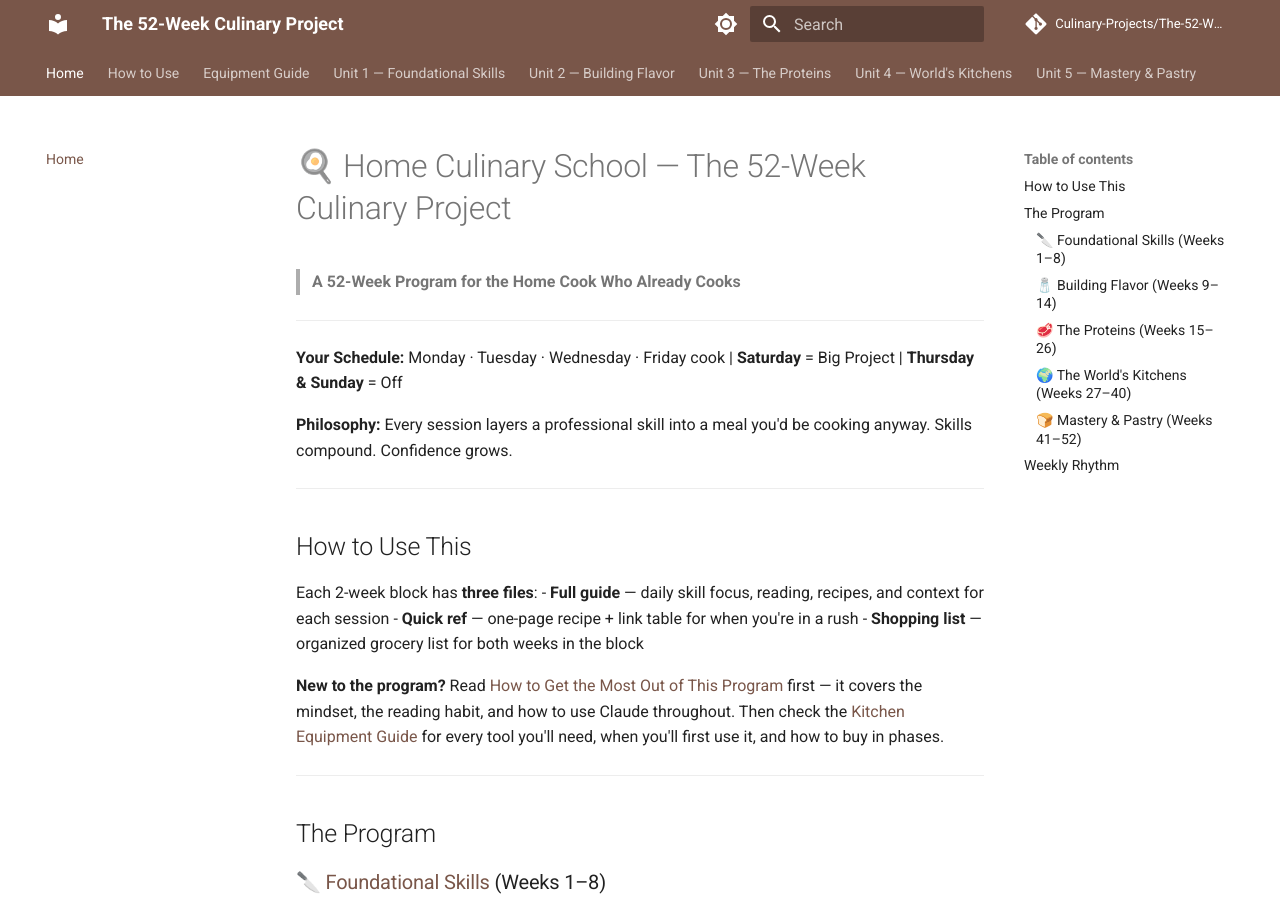
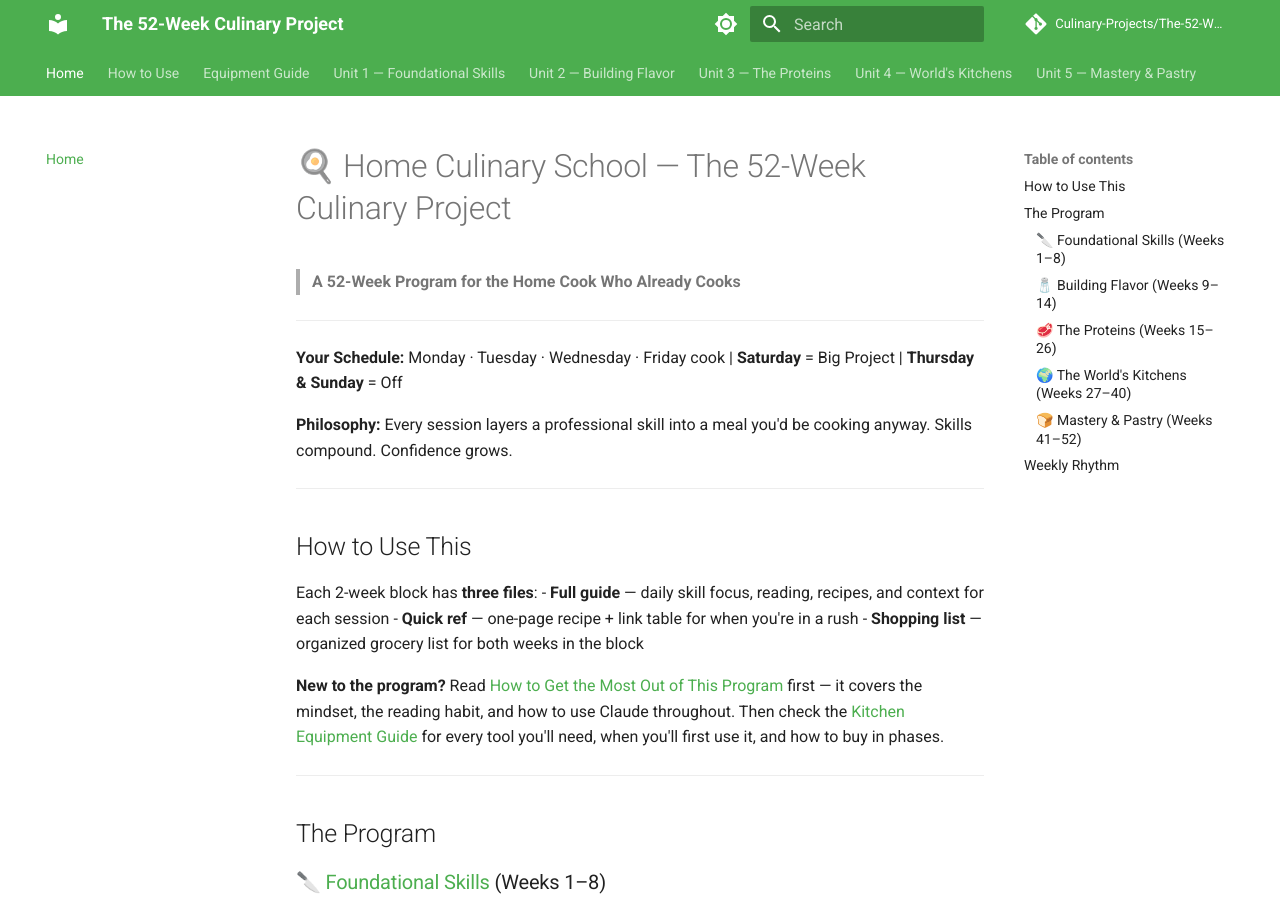
Before and after one commit to Culinary-Projects/The-52-Week-Culinary-Project, an MkDocs documentation site: the page built from docs/README.md, in a window 1280 px wide and 900 px high. Built offline with MkDocs 1.6.1 and Material for MkDocs 9.7.7, drawn with Linux system fonts in a browser that asks for light colours; comment, search, counter and statistics services are not loaded.

Commit message:
Theme: switch to green/lime color scheme

```diff
--- a/mkdocs.yml
+++ b/mkdocs.yml
@@ -10,14 +10,14 @@ theme:
   name: material
   palette:
     - scheme: default
-      primary: brown
-      accent: amber
+      primary: green
+      accent: lime
       toggle:
         icon: material/brightness-7
         name: Switch to dark mode
     - scheme: slate
-      primary: brown
-      accent: amber
+      primary: green
+      accent: lime
       toggle:
         icon: material/brightness-4
         name: Switch to light mode
```
